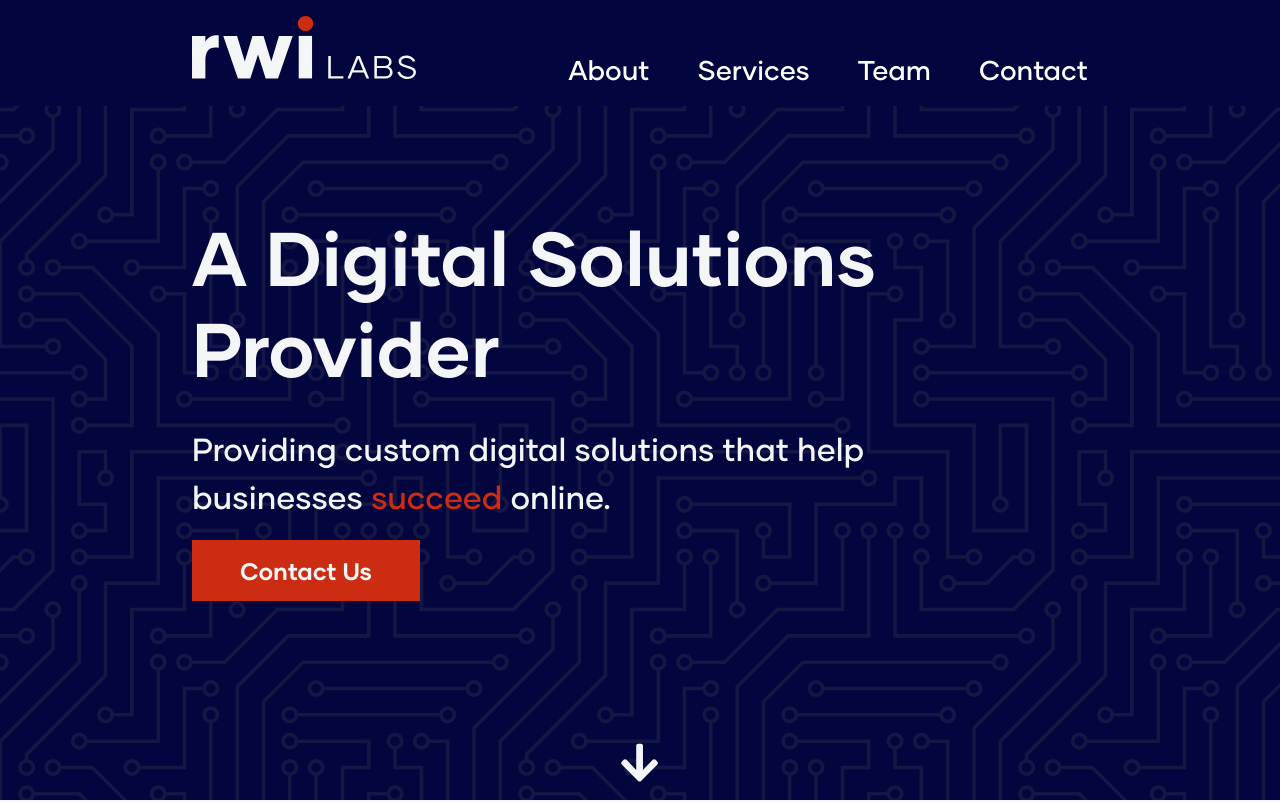
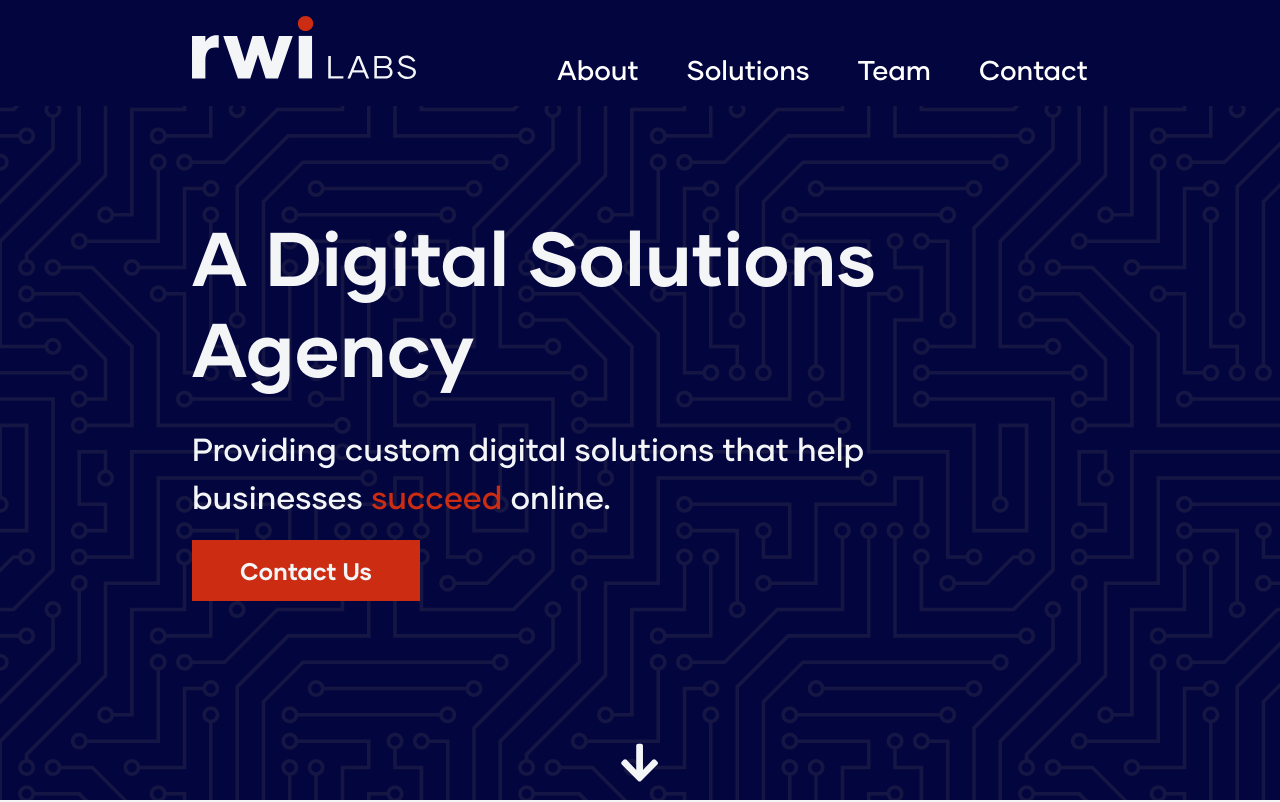
Before and after one commit to maplesyrupman/rwi-site, a Next.js app: page / in a window 1280 px wide. Shown: the top 802 px of the page. Built offline with nearby package versions, Linux system fonts and the light colour scheme.

Commit message:
wording change

```diff
--- a/components/Header.js
+++ b/components/Header.js
@@ -47,7 +47,7 @@ export default function Header() {
                     <li className={styles.navLink}>
                         <Link href='#services'>
                             <a className={styles.navLink} onClick={toggleDropdown} >
-                                Services
+                                Solutions
                             </a>
                         </Link>
                     </li>
--- a/pages/index.js
+++ b/pages/index.js
@@ -14,6 +14,11 @@ import axios from 'axios'
 
 const services = [
   {
+    title: 'Design',
+    para: 'A brand is more than just a logo, it\'s a company\'s personality. From the colours on a website to the tone of voice of a sales representative, every interaction a customer has with a business impacts their brand identity.',
+    icon: <FaFingerprint />
+  },
+  {
     title: 'Web Development',
     para: 'A company\'s website is often the first place customers go when researching a business. They expect the pages to load quickly (under 2 seconds), have an appealing design, and to function accross a variety of different screen sizes.',
     icon: <FaLaptopCode />
@@ -22,11 +27,6 @@ const services = [
     title: 'Digital Marketing',
     para: 'Determining a target audience as well as the most appropriate platforms to engage with is only one part of the marketing equation. The real challenge lays in crafting a campaign that is both persuasive and representative of the company\'s brand.',
     icon: <FaUsers />
-  },
-  {
-    title: 'Design',
-    para: 'A brand is more than just a logo, it\'s a company\'s personality. From the colours on a website to the tone of voice of a sales representative, every interaction a customer has with a business impacts their brand identity.',
-    icon: <FaFingerprint />
   },
   {
     title: 'Consulting',
@@ -174,7 +174,7 @@ export default function Home() {
       <section className={`${styles.hero} gutters`}>
         <div className={`${styles.heroText} txtWhite`} >
           <h1 className={styles.heroHeading}>
-            A Digital Solutions Provider
+            A Digital Solutions Agency
           </h1>
           <p className={styles.heroPara}>
             Providing custom digital solutions that help businesses <span className='txtRed'>succeed</span> online.
@@ -245,7 +245,7 @@ export default function Home() {
       <section
         id='services'
         className={`${styles.services}`}>
-        <h2 className={`sectionHeading bgWhite`}>Our Solutions</h2>
+        <h2 className={`sectionHeading bgWhite`}>Solutions</h2>
         <div className={`bgBlue`}>
 
           {!isMobile ?
```
